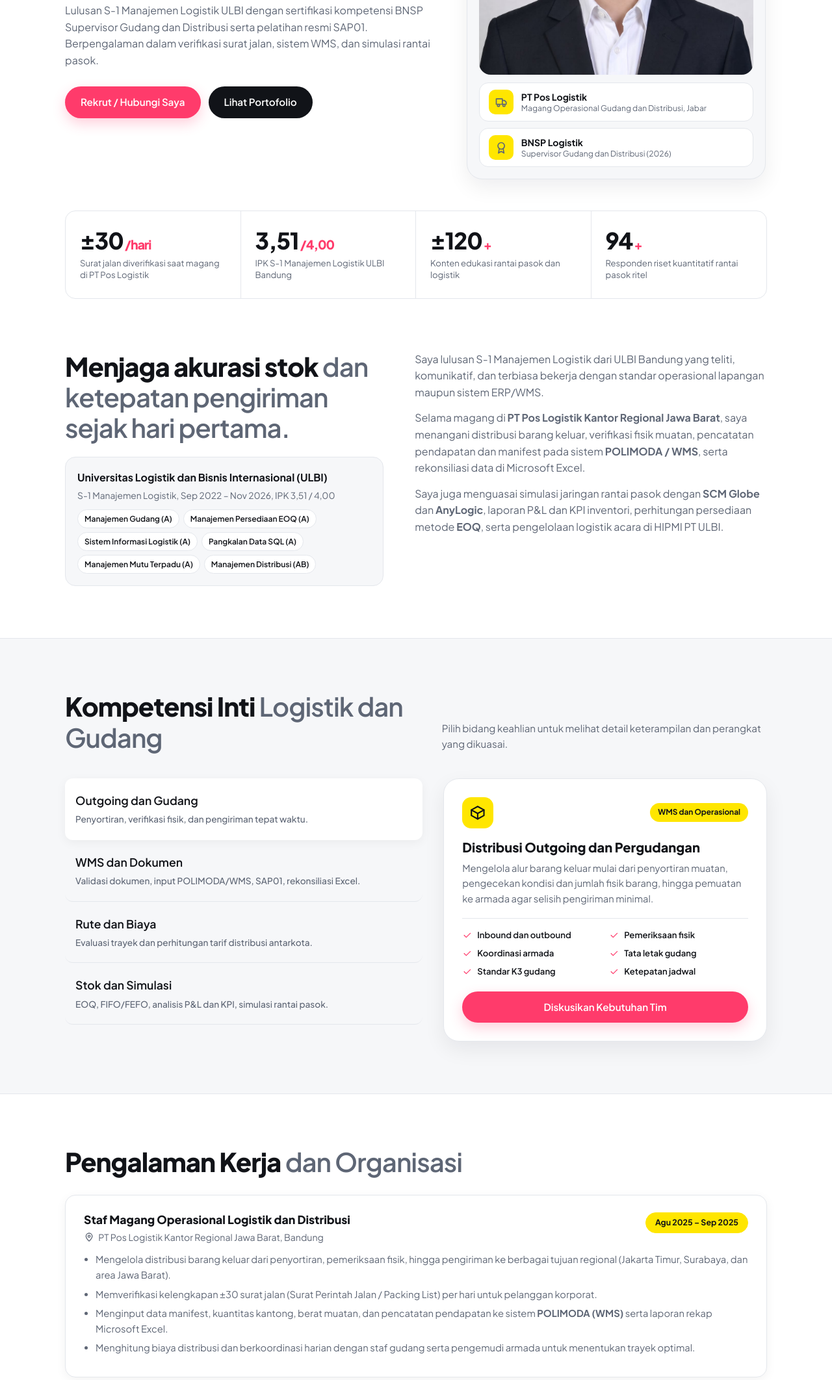
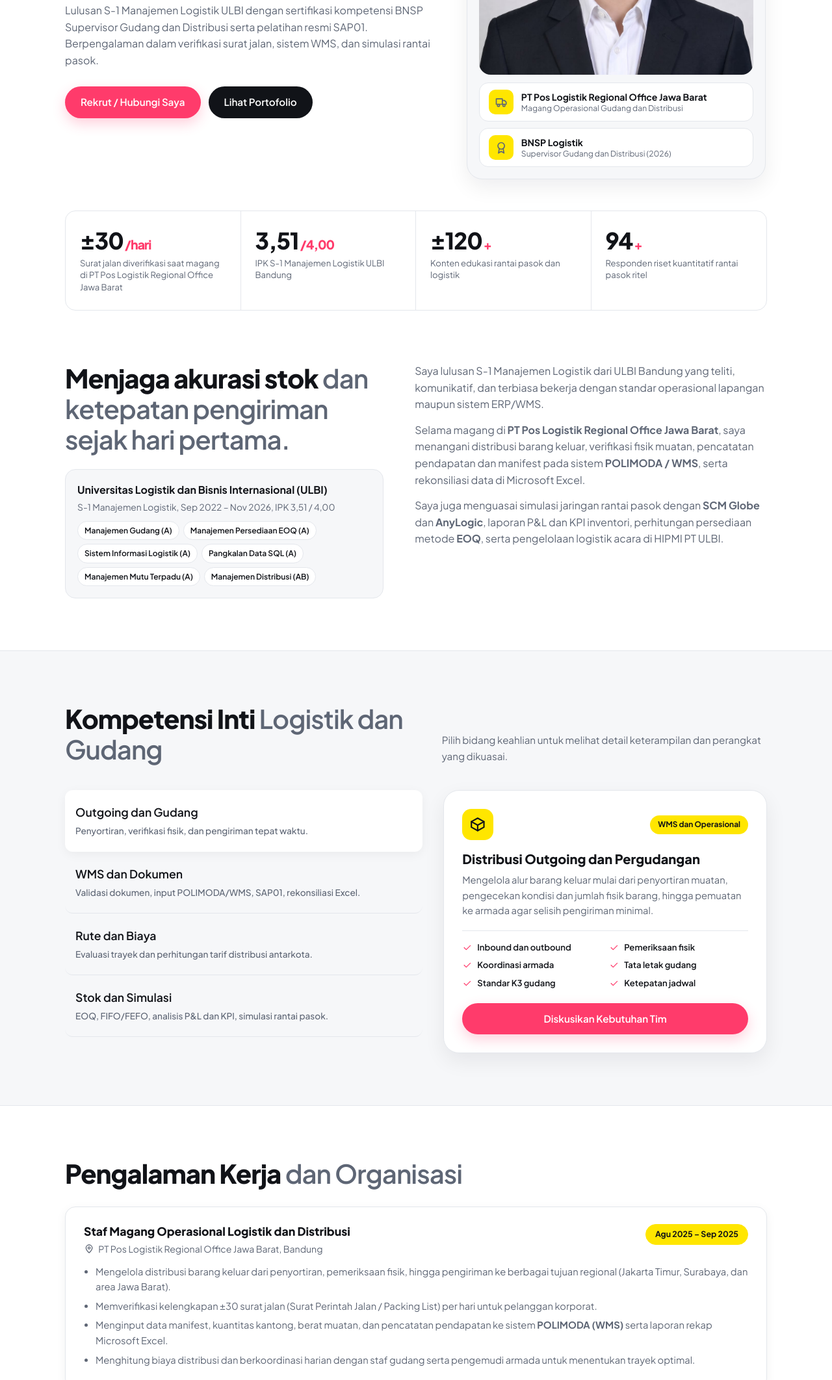
Before and after one commit to nmranf12/nawaf-portofolio, a plain HTML site: page index.html in a window 1280 px wide. Shown: the part 547-2671 px from the top of the page at 65% size. Drawn offline with Linux system fonts and the light colour scheme.

Commit message:
Update index.html

```diff
--- a/index.html
+++ b/index.html
@@ -227,14 +227,14 @@ footer{padding:28px 0 calc(40px + env(safe-area-inset-bottom));text-align:center
       <div class="status"><span class="live">Siap bekerja</span><span class="cert-b">Tersertifikasi BNSP dan SAP</span></div>
       <div class="portrait" id="portrait" data-ph="Taruh foto-profil.png di folder yang sama"><img alt="Foto Muhamad Nawaf Fahrulrozi" fetchpriority="high"></div>
       <div class="chips">
-        <div class="chip"><span class="ic"><svg class="i"><use href="#truck"/></svg></span><div><strong>PT Pos Logistik</strong><span>Magang Operasional Gudang dan Distribusi, Jabar</span></div></div>
+        <div class="chip"><span class="ic"><svg class="i"><use href="#truck"/></svg></span><div><strong>PT Pos Logistik Regional Office Jawa Barat</strong><span>Magang Operasional Gudang dan Distribusi</span></div></div>
         <div class="chip"><span class="ic"><svg class="i"><use href="#award"/></svg></span><div><strong>BNSP Logistik</strong><span>Supervisor Gudang dan Distribusi (2026)</span></div></div>
       </div>
     </div>
   </div></section>
 
   <div class="wrap"><div class="metrics" aria-label="Ringkasan capaian">
-    <div class="m"><b>±30<i>/hari</i></b><span>Surat jalan diverifikasi saat magang di PT Pos Logistik</span></div>
+    <div class="m"><b>±30<i>/hari</i></b><span>Surat jalan diverifikasi saat magang di PT Pos Logistik Regional Office Jawa Barat</span></div>
     <div class="m"><b>3,51<i>/4,00</i></b><span>IPK S-1 Manajemen Logistik ULBI Bandung</span></div>
     <div class="m"><b>±120<i>+</i></b><span>Konten edukasi rantai pasok dan logistik</span></div>
     <div class="m"><b>94<i>+</i></b><span>Responden riset kuantitatif rantai pasok ritel</span></div>
@@ -251,7 +251,7 @@ footer{padding:28px 0 calc(40px + env(safe-area-inset-bottom));text-align:center
     </div>
     <div>
       <p>Saya lulusan S-1 Manajemen Logistik dari ULBI Bandung yang teliti, komunikatif, dan terbiasa bekerja dengan standar operasional lapangan maupun sistem ERP/WMS.</p>
-      <p>Selama magang di <strong>PT Pos Logistik Kantor Regional Jawa Barat</strong>, saya menangani distribusi barang keluar, verifikasi fisik muatan, pencatatan pendapatan dan manifest pada sistem <strong>POLIMODA / WMS</strong>, serta rekonsiliasi data di Microsoft Excel.</p>
+      <p>Selama magang di <strong>PT Pos Logistik Regional Office Jawa Barat</strong>, saya menangani distribusi barang keluar, verifikasi fisik muatan, pencatatan pendapatan dan manifest pada sistem <strong>POLIMODA / WMS</strong>, serta rekonsiliasi data di Microsoft Excel.</p>
       <p>Saya juga menguasai simulasi jaringan rantai pasok dengan <strong>SCM Globe</strong> dan <strong>AnyLogic</strong>, laporan P&amp;L dan KPI inventori, perhitungan persediaan metode <strong>EOQ</strong>, serta pengelolaan logistik acara di HIPMI PT ULBI.</p>
     </div>
   </div></section>
@@ -267,7 +267,7 @@ footer{padding:28px 0 calc(40px + env(safe-area-inset-bottom));text-align:center
   <section id="pengalaman" class="sec"><div class="wrap">
     <h2 class="t" style="margin-bottom:28px">Pengalaman Kerja <span>dan Organisasi</span></h2>
     <div class="exp">
-      <article class="ec"><div class="etop"><div><h3>Staf Magang Operasional Logistik dan Distribusi</h3><div class="org"><svg class="i"><use href="#pin"/></svg>PT Pos Logistik Kantor Regional Jawa Barat, Bandung</div></div><span class="date now">Agu 2025 – Sep 2025</span></div>
+      <article class="ec"><div class="etop"><div><h3>Staf Magang Operasional Logistik dan Distribusi</h3><div class="org"><svg class="i"><use href="#pin"/></svg>PT Pos Logistik Regional Office Jawa Barat, Bandung</div></div><span class="date now">Agu 2025 – Sep 2025</span></div>
         <ul>
           <li>Mengelola distribusi barang keluar dari penyortiran, pemeriksaan fisik, hingga pengiriman ke berbagai tujuan regional (Jakarta Timur, Surabaya, dan area Jawa Barat).</li>
           <li>Memverifikasi kelengkapan ±30 surat jalan (Surat Perintah Jalan / Packing List) per hari untuk pelanggan korporat.</li>
@@ -295,7 +295,6 @@ footer{padding:28px 0 calc(40px + env(safe-area-inset-bottom));text-align:center
   <section id="sertifikasi" class="sec"><div class="wrap">
     <div class="head"><h2 class="t">Sertifikasi Resmi <span>dan Penghargaan</span></h2><p>Ketuk sertifikat untuk melihat nomor registrasi dan kualifikasi dengan jelas.</p></div>
     <div class="gal certs" id="certs"></div>
-    <div class="note"><div><strong>Kualifikasi tambahan:</strong> TOEFL EpR (skor 453, Pusat Bahasa ULBI) dan penelitian skripsi kuantitatif PLS-SEM rantai pasok ritel (2026)</div><span class="cert-b">Siap penempatan segera</span></div>
   </div></section>
 
   <section id="kontak" class="sec" style="padding-top:8px"><div class="wrap"><div class="cta-box">
@@ -322,38 +321,36 @@ footer{padding:28px 0 calc(40px + env(safe-area-inset-bottom));text-align:center
 <script>
 const $=s=>document.querySelector(s), EXT=['png','jpg','jpeg','webp','jfif'];
 const ic=n=>`<svg class="i"><use href="#${n}"/></svg>`;
-/* Muat gambar: coba beberapa nama dan ekstensi, tampilkan placeholder bila tidak ada */
 function load(img,bases){const c=[];bases.forEach(b=>EXT.forEach(e=>c.push(b+'.'+e)));let i=0;
   img.onerror=()=>{++i<c.length?img.src=c[i]:img.parentElement.classList.add('missing')};img.src=c[0]}
 
-/* Data */
 const COMP=[
  {n:'Outgoing dan Gudang',ic:'box',b:'WMS dan Operasional',t:'Distribusi Outgoing dan Pergudangan',s:'Penyortiran, verifikasi fisik, dan pengiriman tepat waktu.',d:'Mengelola alur barang keluar mulai dari penyortiran muatan, pengecekan kondisi dan jumlah fisik barang, hingga pemuatan ke armada agar selisih pengiriman minimal.',i:['Inbound dan outbound','Pemeriksaan fisik','Koordinasi armada','Tata letak gudang','Standar K3 gudang','Ketepatan jadwal']},
  {n:'WMS dan Dokumen',ic:'clip',b:'POLIMODA, SAP01, Excel',t:'Administrasi WMS, SAP dan Surat Jalan',s:'Validasi dokumen, input POLIMODA/WMS, SAP01, rekonsiliasi Excel.',d:'Memverifikasi ±30 surat jalan per hari, menginput manifest ke POLIMODA/WMS, memahami alur ERP SAP01, dan merekonsiliasi data harian di Microsoft Excel.',i:['Surat perintah jalan','Input sistem WMS','SAP01 Overview','Rekonsiliasi Excel','Packing list','Pelaporan harian']},
  {n:'Rute dan Biaya',ic:'truck',b:'Efisiensi trayek',t:'Optimalisasi Rute dan Biaya Transportasi',s:'Evaluasi trayek dan perhitungan tarif distribusi antarkota.',d:'Mengevaluasi rute distribusi antarkota, menghitung tarif dan biaya angkut berdasarkan tonase/kantong, serta berkoordinasi dengan tim armada.',i:['Evaluasi trayek','Perhitungan tarif','Kontrol biaya angkut','Penjadwalan kirim','Koordinasi vendor','Pemetaan rute']},
  {n:'Stok dan Simulasi',ic:'chart',b:'SCM Globe, AnyLogic, EOQ',t:'Manajemen Persediaan dan Simulasi SCM',s:'EOQ, FIFO/FEFO, analisis P&L dan KPI, simulasi rantai pasok.',d:'Menerapkan Economic Order Quantity (EOQ), rotasi stok FIFO/FEFO, analisis laporan P&L dan KPI inventori, serta pemodelan jaringan rantai pasok di SCM Globe dan AnyLogic.',i:['Simulasi SCM Globe','Pemodelan AnyLogic','Analisis 30-Day P&L','Metode EOQ','FIFO / FEFO','Pangkalan Data SQL']}];
+
 const GAL=[
- {b:['dok-pos-2'],y:'2025 · Pos Logistics',t:'Operasional Armada dan Verifikasi Muatan',d:'Pengecekan kesiapan armada truk, pengamanan muatan terpal, dan pencocokan fisik barang sebelum diberangkatkan dari hub regional.',g:['Outbound Logistics','Pemeriksaan Fisik','K3 Lapangan']},
- {b:['dok-polimoda'],c:1,y:'2025 · Sistem WMS',t:'Pencatatan Manifest dan Pendapatan di POLIMODA',d:'Pengelolaan nomor manifest, tipe rute primer, kantor asal/tujuan, kuantitas unit, dan validasi berat kiriman pada sistem POLIMODA.',g:['POLIMODA','WMS','Validasi Manifest']},
- {b:['dok-surat-jalan'],c:1,y:'2025 · Administrasi',t:'Verifikasi Surat Perintah Jalan dan Packing List',d:'Pemeriksaan dokumen pengiriman untuk distribusi barang proyek kelistrikan dengan akurasi tinggi.',g:['Surat Jalan','Packing List','B2B Distribution']},
+ {b:['dok-pos-2'],y:'2025 · PT Pos Logistik Regional Office Jawa Barat',t:'Operasional Armada dan Verifikasi Muatan',d:'Pengecekan kesiapan armada truk, pengamanan muatan terpal, dan pencocokan fisik barang sebelum diberangkatkan dari hub regional.',g:['Outbound Logistics','Pemeriksaan Fisik','K3 Lapangan']},
+ {b:['dok-surat-jalan'],c:1,y:'2025 · Sistem WMS',t:'Pencatatan Manifest dan Pendapatan di POLIMODA',d:'Pengelolaan nomor manifest, tipe rute primer, kantor asal/tujuan, kuantitas unit, dan validasi berat kiriman pada sistem POLIMODA.',g:['POLIMODA','WMS','Validasi Manifest']},
+ {b:['sertifikat-hipmi'],c:1,y:'2025 · Administrasi',t:'Verifikasi Surat Perintah Jalan dan Packing List',d:'Pemeriksaan dokumen pengiriman untuk distribusi barang proyek kelistrikan dengan akurasi tinggi.',g:['Surat Jalan','Packing List','B2B Distribution']},
  {b:['dok-rekap-excel'],c:1,y:'2025 · Reporting',t:'Rekapitulasi Laporan Outgoing Primer SPP Bandung',d:'Laporan harian jumlah kantong, tonase, tarif, dan BSU per trayek angkutan menggunakan Microsoft Excel.',g:['Microsoft Excel','Rekonsiliasi Data','Cost Tracking']},
  {b:['dok-scm-globe'],c:1,y:'2024–2025 · SCM Globe',t:'Simulasi Rantai Pasok Gerai KFC (SCM Globe)',d:'Pemodelan aliran distribusi antarkota (Jakarta, Bandung, Semarang, Surabaya) dan pemantauan kapasitas penyimpanan, permintaan harian, serta stok on-hand.',g:['SCM Globe','Inventory Simulation','Facility Capacity']},
  {b:['dok-kfc-pnl'],c:1,y:'2024–2025 · Analisis KPI',t:'Analisis 30-Day P&L dan KPI Rantai Pasok KFC Bandung',d:'Evaluasi kinerja 30 hari: Sales Revenue, biaya gudang, biaya transportasi, emisi karbon armada, dan Inventory Days of Supply pada tiga cabang.',g:['30-Day P&L','Supply Chain KPI','Days of Supply']},
  {b:['dok-rute-peta'],y:'2024 · Pemetaan Rute',t:'Pemetaan Trayek dan Jaringan Distribusi Pulau Jawa',d:'Analisis koridor Jawa Barat – Jawa Tengah – DIY dengan AnyLogic dan pemetaan geografis untuk menekan waktu tempuh.',g:['AnyLogic','Route Optimization','Network Design']},
- {b:['dok-pos-1'],y:'2025 · Pos Indonesia',t:'Kolaborasi Lintas Divisi Regional Jawa Barat',d:'Sinergi harian bersama tim operasional, admin gudang, dan manajemen di lingkungan Pos Logistik Bandung.',g:['Teamwork','Koordinasi Divisi','Pos Indonesia']}];
+ {b:['dok-pos-1'],y:'2025 · Pos Indonesia',t:'Kolaborasi Lintas Divisi Regional Jawa Barat',d:'Sinergi harian bersama tim operasional, admin gudang, dan manajemen di lingkungan PT Pos Logistik Regional Office Jawa Barat.',g:['Teamwork','Koordinasi Divisi','Pos Indonesia']}];
+
 const CERT=[
  {b:['bnsp','sertifikat-bnsp'],c:1,is:'BNSP · LSP Logistik Indonesia',t:'Supervisor Gudang dan Distribusi',d:'No. Reg. LTS.093.00124.2026, bidang Pergudangan dan Jasa Penunjang Angkutan (diterbitkan 22 Juni 2026).'},
  {b:['sertifikat-sap'],c:1,is:'SAP University Partnership · Edugate',t:'SAP01: SAP Overview',d:'Certificate of Accomplishment (ID 550188588), diterbitkan PT Harfan Tri Megah pada 3 April 2026.'},
- {b:['sertifikat-hipmi'],c:1,is:'Organisasi · HIPMI PT ULBI',t:'Koordinator Litbang dan Logistik',d:'Sertifikat apresiasi atas kontribusi dan pengelolaan logistik program kerja periode 2024–2025.'}];
+ {b:['dok-polimoda'],c:1,is:'Sertifikasi Aktif · Himpunan Pengusaha Muda Indonesia PT ULBI',t:'Himpunan Pengusaha Muda Indonesia PT ULBI',d:'Sertifikat apresiasi atas kontribusi dan partisipasi aktif sebagai pengurus HIPMI PT ULBI Periode 2024–2025.'}];
 
-/* Render */
 const thumb=(o,extra='')=>`<button class="thumb ${o.c?'contain':''}" data-ph="Gambar belum diunggah" data-cap="${o.t}" aria-label="Perbesar: ${o.t}">${extra}<span class="zoom">${ic('zoom')}Perbesar</span><img alt="${o.t}" loading="lazy" decoding="async"></button>`;
 $('#gal').innerHTML=GAL.map(g=>`<article class="card">${thumb(g,`<span class="yr">${g.y}</span>`)}<div class="body"><h3>${g.t}</h3><p>${g.d}</p><div class="tags">${g.g.map(x=>`<span>${x}</span>`).join('')}</div></div></article>`).join('');
 $('#certs').innerHTML=CERT.map(g=>`<article class="card cert">${thumb(g)}<div class="body"><span class="issuer">${g.is}</span><h3>${g.t}</h3><p>${g.d}</p></div></article>`).join('');
 document.querySelectorAll('.thumb img').forEach((img,k)=>load(img,[...GAL,...CERT][k].b));
 load($('#portrait img'),['foto-profil']);
 
-/* Tab kompetensi */
 $('#tabs').innerHTML=COMP.map((c,k)=>`<button class="tab" role="tab" aria-selected="${!k}" data-k="${k}">${ic(c.ic)}<span>${c.n}</span><small>${c.s}</small></button>`).join('');
 function pick(k){const c=COMP[k];
   document.querySelectorAll('.tab').forEach((t,j)=>t.setAttribute('aria-selected',j==k));
@@ -361,13 +358,11 @@ function pick(k){const c=COMP[k];
 $('#tabs').addEventListener('click',e=>{const t=e.target.closest('.tab');if(!t)return;pick(+t.dataset.k);if(innerWidth<860)t.scrollIntoView({inline:'center',block:'nearest',behavior:'smooth'})});
 pick(0);
 
-/* Menu seluler */
 const bg=$('#burger'),mn=$('#menu');
 const tog=o=>{mn.classList.toggle('open',o);bg.setAttribute('aria-expanded',o)};
 bg.onclick=()=>tog(!mn.classList.contains('open'));
 mn.addEventListener('click',e=>{if(e.target.closest('a'))tog(false)});
 
-/* Lightbox */
 const lb=$('#lb');
 const close=()=>{lb.classList.remove('open');document.body.style.overflow=''};
 document.addEventListener('click',e=>{const t=e.target.closest('.thumb');
```
